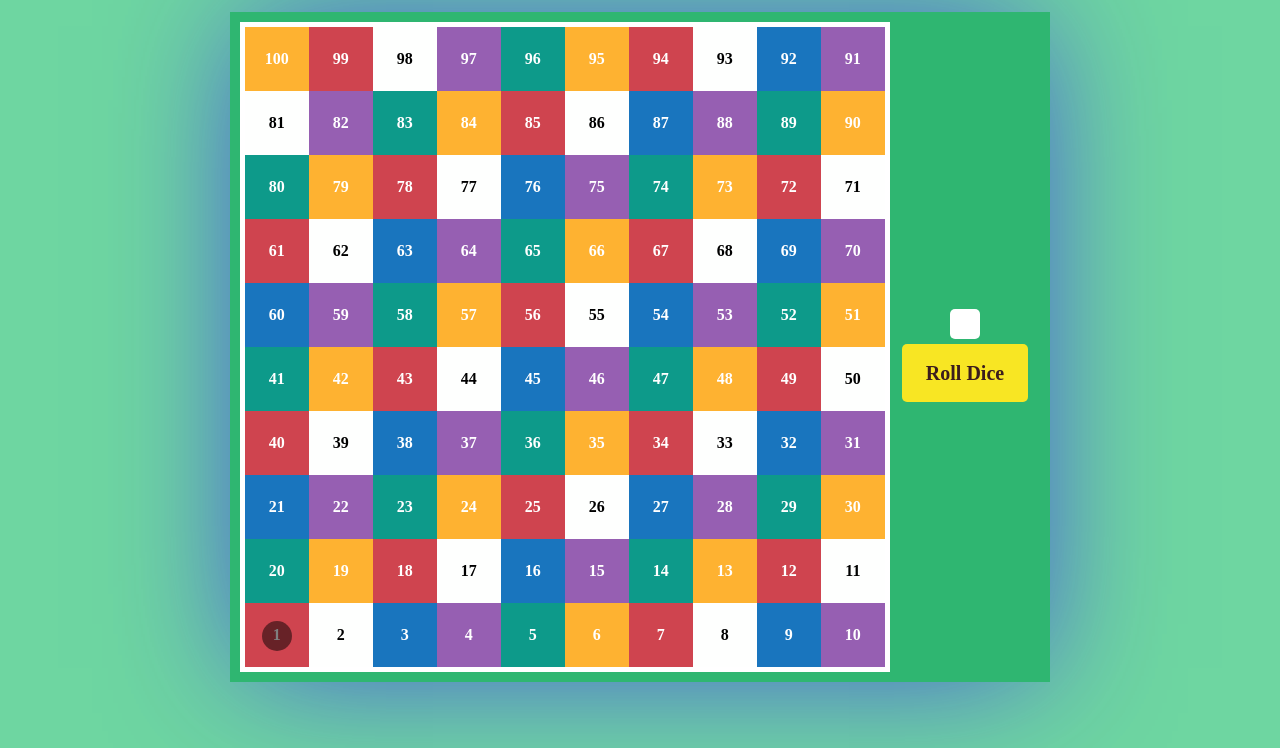
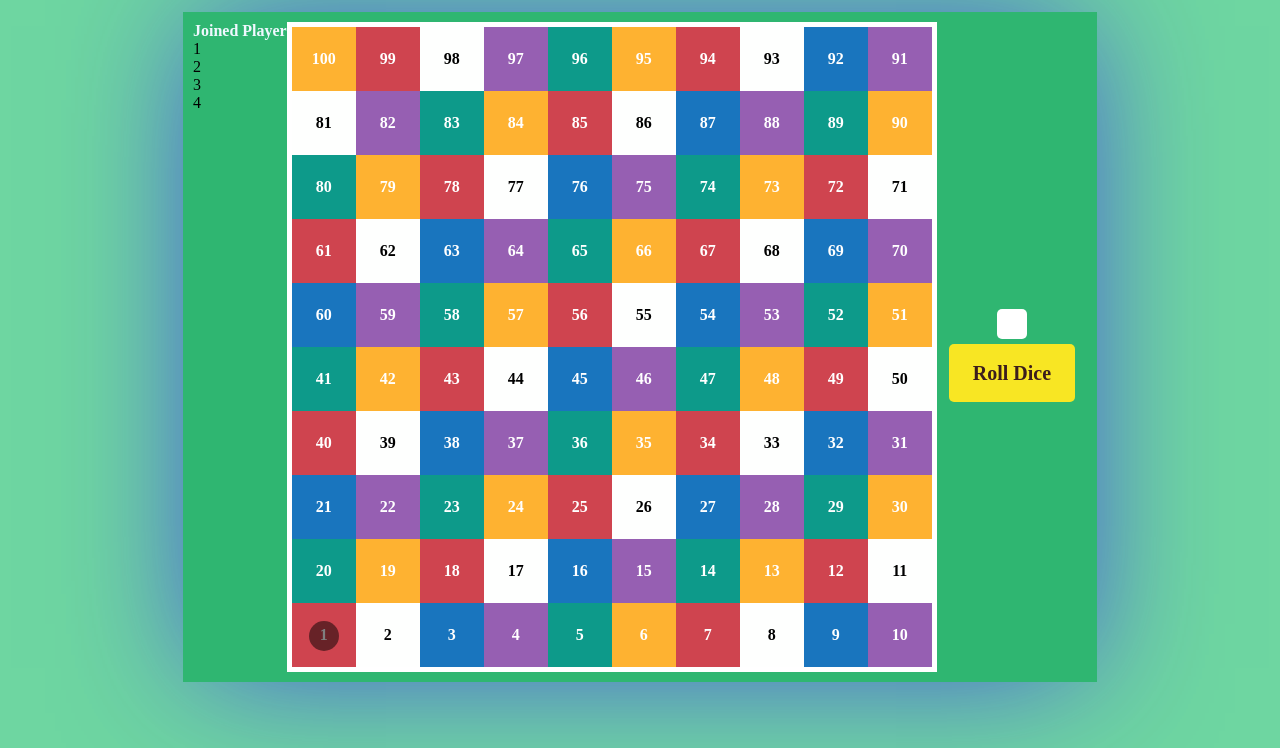
Before and after one commit to narendra-patil1509/Games, a plain HTML site: page 02-Saap-Sidi/index.html in a window 1280 px wide. Shown: the part 52-800 px from the top of the page. Drawn offline with Linux system fonts and the light colour scheme.

Commit message:
player section added

```diff
--- a/02-Saap-Sidi/index.html
+++ b/02-Saap-Sidi/index.html
@@ -10,8 +10,23 @@
     <div class="heading">
         <h1>Snake Ladder</h1>
     </div>
+
+
     <div class="container">
        <div class="row">
+
+        <div class="player-section">
+            <div class="join-player">
+                <h4 style="color: aliceblue; font-weight: bolder; text-align: center;">Joined Player</h4>
+            </div>
+            <div class="players-box">
+                <div class="P1" id="p1">1</div>
+                <div class="P1" id="p2">2</div>
+                <div class="P1" id="p3">3</div>
+                <div class="P1" id="p4">4</div>
+            </div>
+        </div>
+
         <div class="parent">
             <div class="box yellow" id="box100">100</div>
             <div class="box red" id="box99">99</div>
@@ -129,7 +144,7 @@
 
         </div>
 
-        <div class="dice"  id="dice">
+        <div class="dice" id="dice">
             <div class="sum">
                 <p id="sum"></p>
             </div>
```
